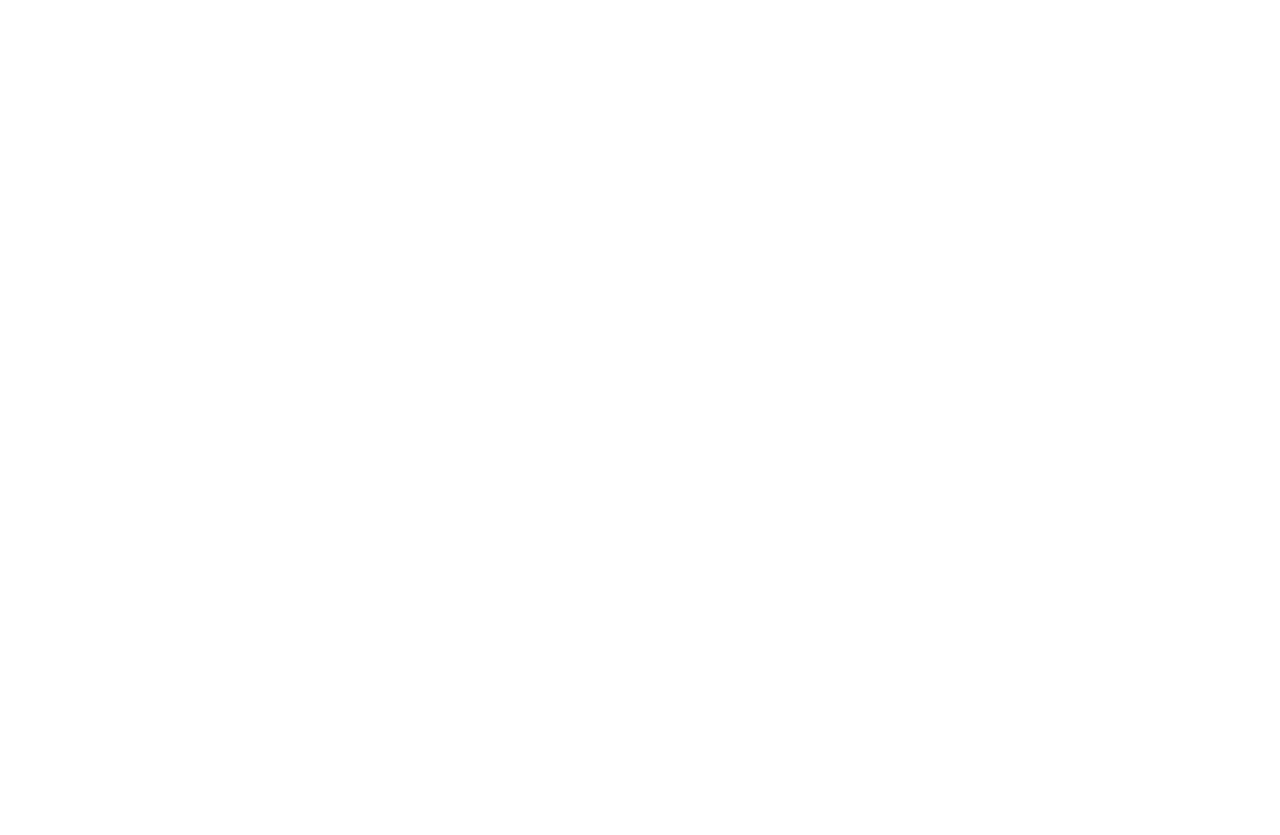
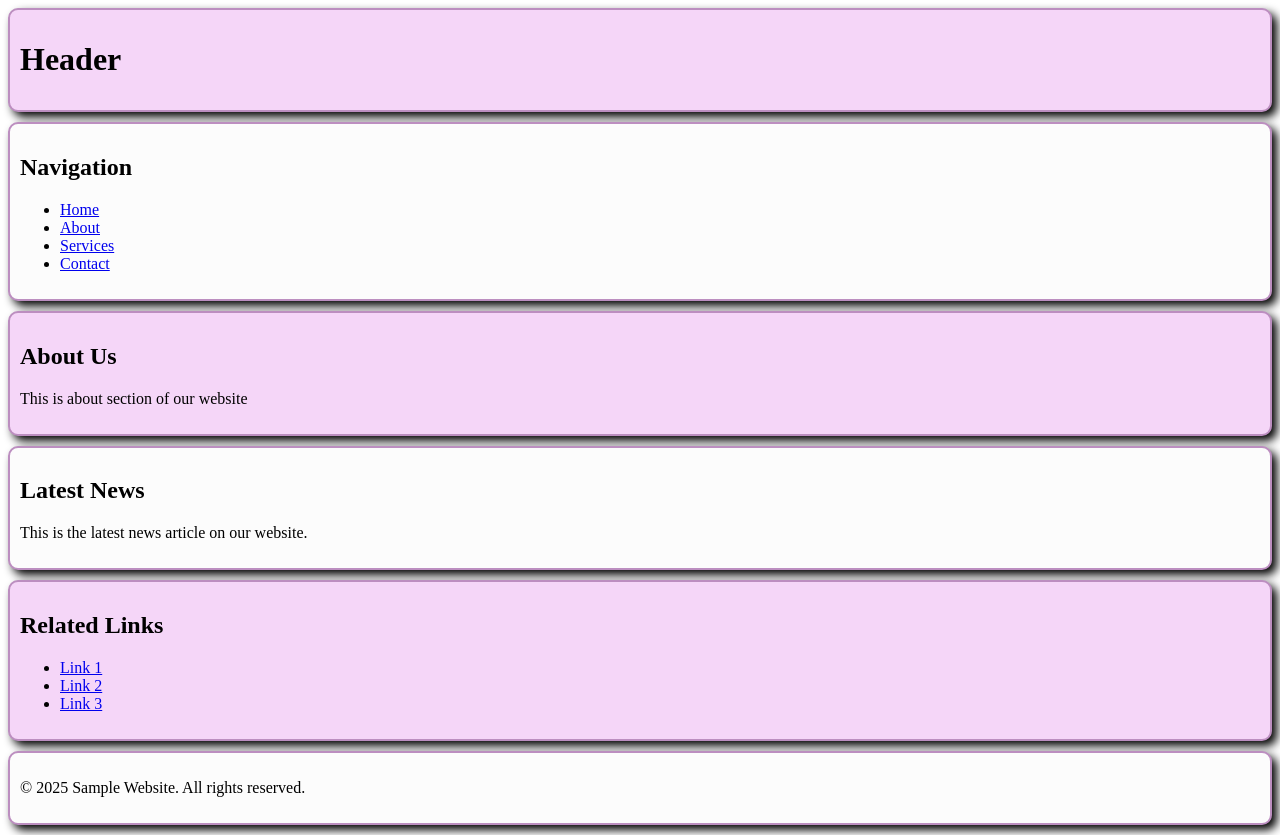
Before and after one commit to Nielqttt/WEBDEV, a plain HTML site: page sample.html in a window 1280 px wide. Before the commit the page ends 800 px from the top, so only its background shows below. Drawn offline with Linux system fonts and the light colour scheme.

Commit message:
Update sample.html

```diff
--- a/sample.html
+++ b/sample.html
@@ -5,10 +5,110 @@
     <meta name="viewport" content="width=device-width, initial-scale=1.0">
     <title>Document</title>
 </head>
+
+<style>
+
+header {
+    background-color: #f5d6f8;
+    padding: 10px;
+    margin-bottom: 10px;
+    border: 2px solid #bc8ec0;
+    border-radius: 10px;
+    box-shadow: 5px 5px 10px rgba(0, 0, 0, 1);
+}
+*
+
+nav {
+    background-color: #fcfcfc;
+    padding: 10px;
+    margin-bottom: 10px;
+    border: 2px solid #bc8ec0;
+    border-radius: 10px;
+    box-shadow: 5px 5px 10px rgba(0, 0, 0, 1);
+}
+
+section {
+    background-color: #f5d6f8;
+    padding: 10px;
+    margin-bottom: 10px;
+    border: 2px solid #bc8ec0;
+    border-radius: 10px;
+    box-shadow: 5px 5px 10px rgba(0, 0, 0, 1);
+}
+
+article {
+    background-color: #fcfcfc;
+    padding: 10px;
+    margin-bottom: 10px;
+    border: 2px solid #bc8ec0;
+    border-radius: 10px;
+    box-shadow: 5px 5px 10px rgba(0, 0, 0, 1);
+}
+
+aside {
+    background-color: #f5d6f8;
+    padding: 10px;
+    margin-bottom: 10px;
+    border: 2px solid #bc8ec0;
+    border-radius: 10px;
+    box-shadow: 5px 5px 10px rgba(0, 0, 0, 1);
+}
+
+footer {
+    background-color: #fcfcfc;
+    padding: 10px;
+    margin-bottom: 10px;
+    border: 2px solid #bc8ec0;
+    border-radius: 10px;
+    box-shadow: 5px 5px 10px rgba(0, 0, 0, 1);
+}
+
+
+</style>
+
 <body>
 
 
+    <header>
+        <h1>Header</h1>
+        <p></p>
+    </header>
 
+
+
+    <nav>
+        <h1>Navigation</h1>
+        <ul>
+            <li><a href="#">Home</a></li>
+            <li><a href="#">About</a></li>
+            <li><a href="#">Services</a></li>
+            <li><a href="#">Contact</a></li>
+        </ul>
+    </nav>
+
+    <section>
+        <h2>About Us</h2>
+        <p>This is about section of our website</p>
+    </section>
+
+    <article>
+        <h2>Latest News</h2>
+        <p>This is the latest news article on our website.</p>
+    </article>
+
+    <aside>
+        <h2>Related Links</h2>
+        <ul>
+            <li><a href="#">Link 1</a></li>
+            <li><a href="#">Link 2</a></li>
+            <li><a href="#">Link 3</a></li>
+        </ul>
+    </aside>
+
+    <footer>
+        <p>&copy; 2025 Sample Website. All rights reserved.</p>
+
+    </footer>
 
 </body>
 </html>
```
